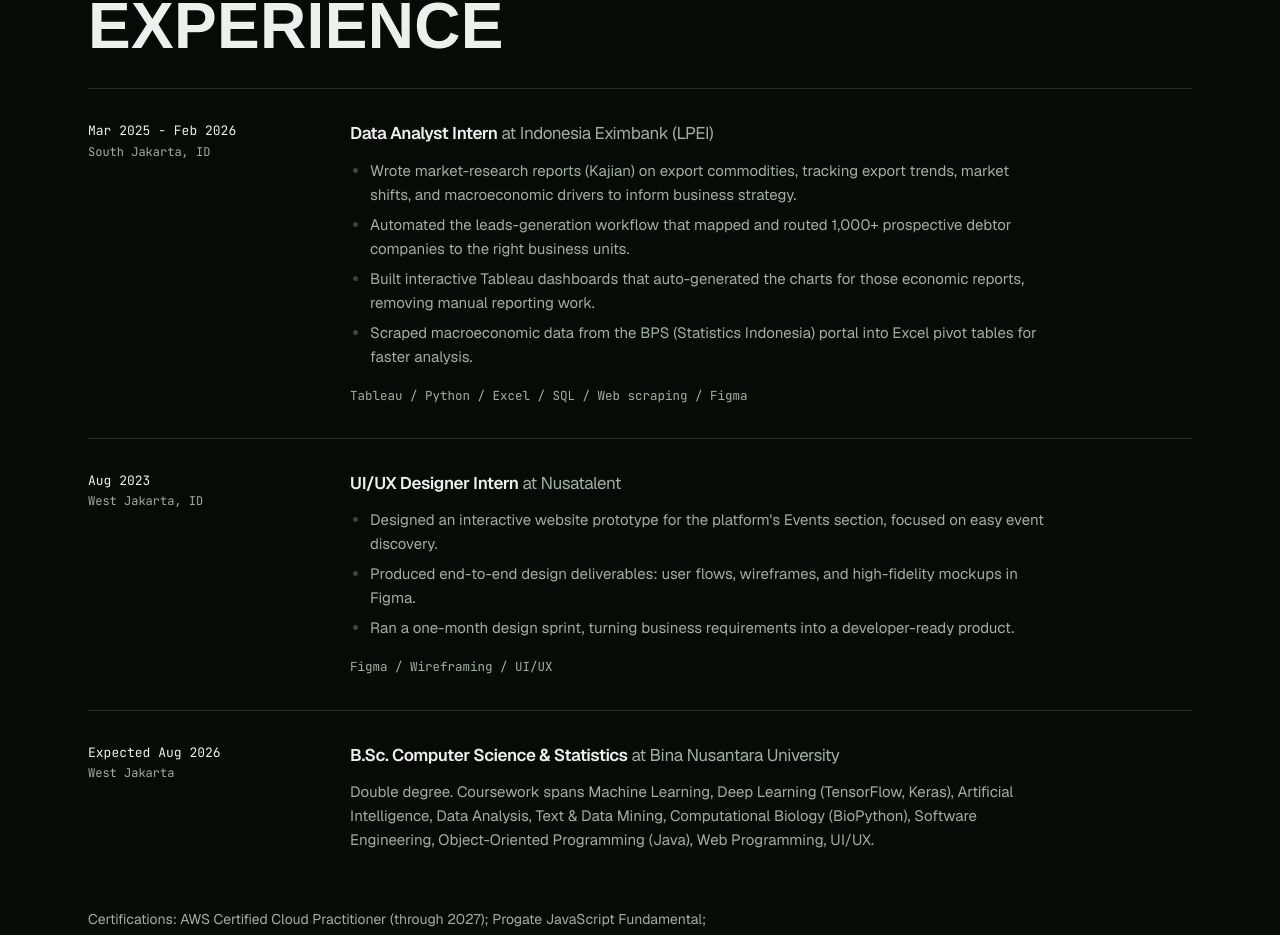
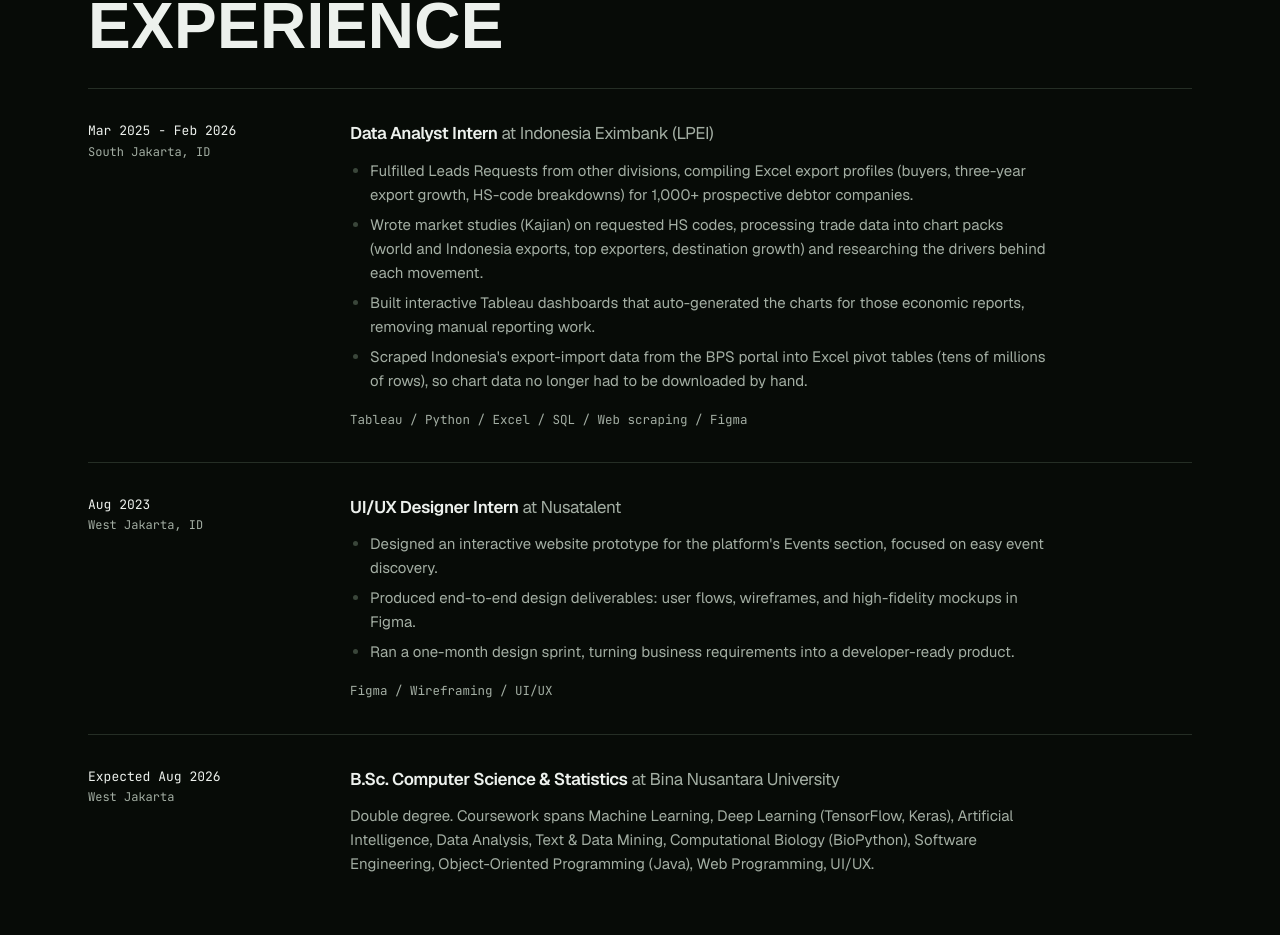
Before and after one commit to zpjosephi/josephsweb, a Next.js app: page / in a window 1280 px wide. Shown: the part 2896-3831 px from the top of the page. Built offline with nearby package versions, Linux system fonts and the light colour scheme; a web font is replaced by a local one.

Commit message:
rewrite eximbank bullets to match the actual job: leads requests first, no fabricated automation claim

```diff
--- a/src/app/minimal/page.tsx
+++ b/src/app/minimal/page.tsx
@@ -275,10 +275,10 @@
     title: "Data Analyst Intern",
     org: "Indonesia Eximbank (LPEI)",
     points: [
-      "Wrote market research (Kajian) on export commodities: trends, market shifts, and the macroeconomic drivers behind them.",
-      "Automated a leads pipeline that mapped and routed 1,000+ prospective debtor companies to the right business units.",
+      "Fulfilled Leads Requests from other divisions: Excel export profiles for 1,000+ prospective debtor companies.",
+      "Wrote market studies (Kajian) on requested HS codes, turning trade data into charts and researching the drivers behind each movement.",
       "Built Tableau dashboards that generate the charts for economic reports automatically, replacing manual work.",
-      "Scraped macroeconomic data from the BPS (Statistics Indonesia) portal into Excel pivot tables for faster analysis.",
+      "Scraped Indonesia's export-import data from the BPS portal into Excel pivot tables, tens of millions of rows.",
     ],
   },
   {
--- a/src/data/experience.ts
+++ b/src/data/experience.ts
@@ -17,10 +17,10 @@
     location: "South Jakarta, ID",
     period: "Mar 2025 - Feb 2026",
     bullets: [
-      "Wrote market-research reports (Kajian) on export commodities, tracking export trends, market shifts, and macroeconomic drivers to inform business strategy.",
-      "Automated the leads-generation workflow that mapped and routed 1,000+ prospective debtor companies to the right business units.",
+      "Fulfilled Leads Requests from other divisions, compiling Excel export profiles (buyers, three-year export growth, HS-code breakdowns) for 1,000+ prospective debtor companies.",
+      "Wrote market studies (Kajian) on requested HS codes, processing trade data into chart packs (world and Indonesia exports, top exporters, destination growth) and researching the drivers behind each movement.",
       "Built interactive Tableau dashboards that auto-generated the charts for those economic reports, removing manual reporting work.",
-      "Scraped macroeconomic data from the BPS (Statistics Indonesia) portal into Excel pivot tables for faster analysis.",
+      "Scraped Indonesia's export-import data from the BPS portal into Excel pivot tables (tens of millions of rows), so chart data no longer had to be downloaded by hand.",
       "Cleaned and validated the full company database so the numbers were reliable before management acted on them.",
     ],
     tools: ["Tableau", "Python", "Excel", "SQL", "Web scraping", "Figma"],
```
Also changed, not shown: 1 other file (tests, documents, lock files or other folders).
